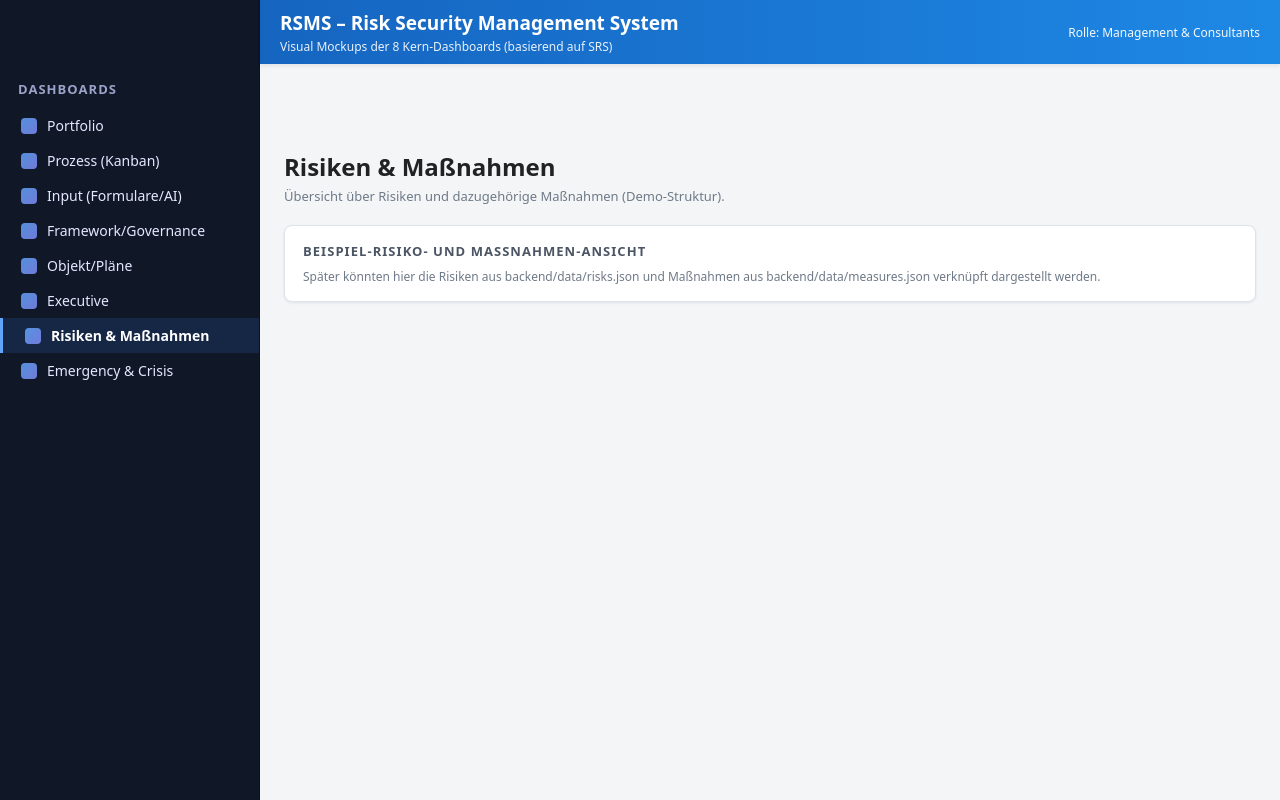
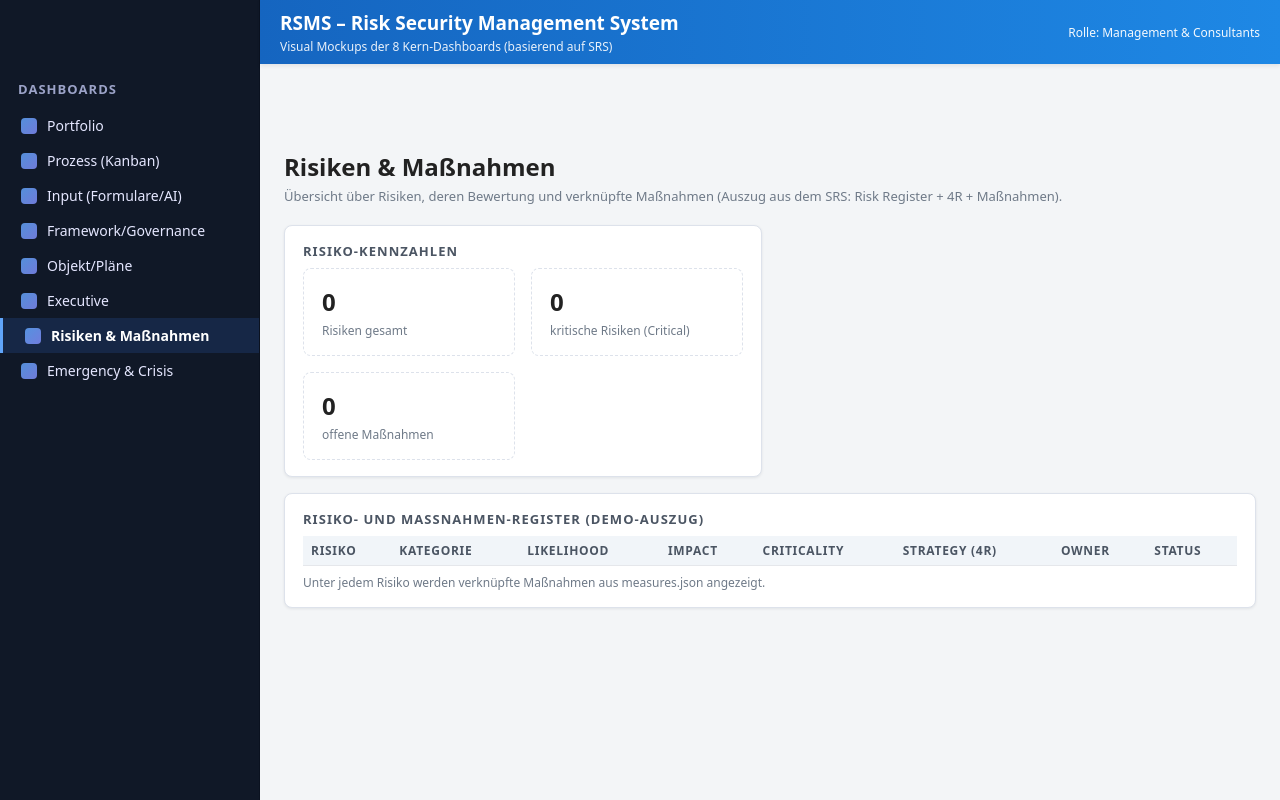
Before and after one commit to pdm-media-art/RSMS, a plain HTML site: page index.html in a window 1280 px wide. Both pictures are taken after a click on the item "Risiken & Maßnahmen". Drawn offline with Linux system fonts and the light colour scheme.

Commit message:
Update index.html

```diff
--- a/index.html
+++ b/index.html
@@ -3,7 +3,6 @@
 <head>
   <meta charset="UTF-8" />
   <title>RSMS – Alle Dashboards (Demo)</title>
-  <!-- Pfad angepasst: CSS liegt in /css -->
   <link rel="stylesheet" href="css/styles.css">
 </head>
 <body>
@@ -372,13 +371,53 @@
       <section class="view" id="view-risk">
         <div class="page-title">Risiken & Maßnahmen</div>
         <div class="page-subtitle">
-          Übersicht über Risiken und dazugehörige Maßnahmen (Demo-Struktur).
+          Übersicht über Risiken, deren Bewertung und verknüpfte Maßnahmen (Auszug aus dem SRS: Risk Register + 4R + Maßnahmen).
         </div>
+
+        <div class="grid" style="margin-bottom: 16px;">
+          <div class="card half-width">
+            <div class="card-title">Risiko-Kennzahlen</div>
+            <div class="card-content">
+              <div class="grid">
+                <div class="card half-width" style="box-shadow:none; border:1px dashed var(--border);">
+                  <div class="kpi-value" id="risk-kpi-total">0</div>
+                  <div class="kpi-label">Risiken gesamt</div>
+                </div>
+                <div class="card half-width" style="box-shadow:none; border:1px dashed var(--border);">
+                  <div class="kpi-value" id="risk-kpi-critical">0</div>
+                  <div class="kpi-label">kritische Risiken (Critical)</div>
+                </div>
+                <div class="card half-width" style="box-shadow:none; border:1px dashed var(--border);">
+                  <div class="kpi-value" id="risk-kpi-open-measures">0</div>
+                  <div class="kpi-label">offene Maßnahmen</div>
+                </div>
+              </div>
+            </div>
+          </div>
+        </div>
+
         <div class="card full-width">
-          <div class="card-title">Beispiel-Risiko- und Maßnahmen-Ansicht</div>
+          <div class="card-title">Risiko- und Maßnahmen-Register (Demo-Auszug)</div>
           <div class="card-content">
-            <div class="small-text">
-              Später könnten hier die Risiken aus backend/data/risks.json und Maßnahmen aus backend/data/measures.json verknüpft dargestellt werden.
+            <table class="top-risks-table" id="risk-register-table">
+              <thead>
+                <tr>
+                  <th>Risiko</th>
+                  <th>Kategorie</th>
+                  <th>Likelihood</th>
+                  <th>Impact</th>
+                  <th>Criticality</th>
+                  <th>Strategy (4R)</th>
+                  <th>Owner</th>
+                  <th>Status</th>
+                </tr>
+              </thead>
+              <tbody>
+                <!-- wird durch JS gefüllt -->
+              </tbody>
+            </table>
+            <div class="small-text" style="margin-top: 8px;">
+              Unter jedem Risiko werden verknüpfte Maßnahmen aus <code>measures.json</code> angezeigt.
             </div>
           </div>
         </div>
@@ -402,7 +441,6 @@
     </main>
   </div>
 
-  <!-- Pfad angepasst: JS liegt in /js -->
   <script src="js/app.js"></script>
 </body>
 </html>
```
